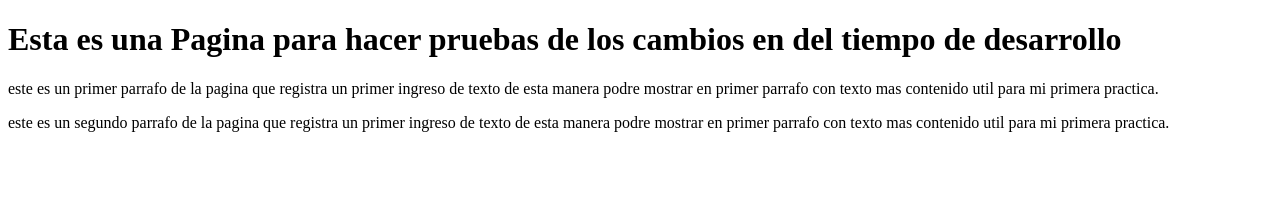
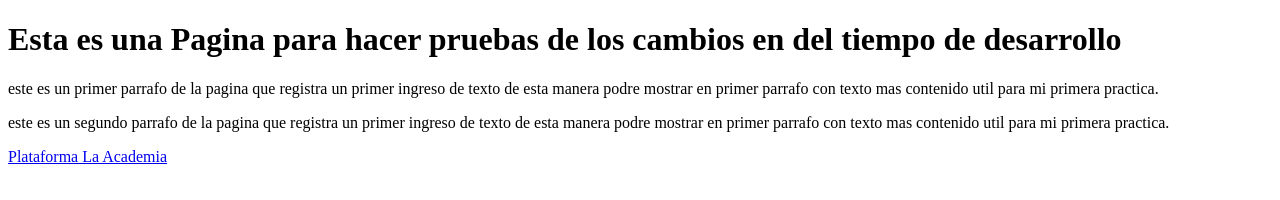
Before and after one commit to jimmyayoria/Practica1, a plain HTML site: page index.html in a window 1280 px wide. Drawn offline with Linux system fonts and the light colour scheme.

Commit message:
este es mi segundo commit agregando un enlace

```diff
--- a/index.html
+++ b/index.html
@@ -1,11 +1,13 @@
 <!DOCTYPE html>
 <html lang="en">
+
 <head>
     <meta charset="UTF-8">
     <meta http-equiv="X-UA-Compatible" content="IE=edge">
     <meta name="viewport" content="width=device-width, initial-scale=1.0">
     <title>Página de pruebas con repositorios Git</title>
 </head>
+
 <body>
     <h1>Esta es una Pagina para hacer pruebas de los cambios en del tiempo de desarrollo</h1>
 
@@ -13,5 +15,7 @@
         primer parrafo con texto mas contenido util para mi primera practica.</p>
     <p>este es un segundo parrafo de la pagina que registra un primer ingreso de texto de esta manera podre mostrar en
         primer parrafo con texto mas contenido util para mi primera practica.</p>
+        <a href="https:ca.aceaperu.com">Plataforma La Academia</a>
 </body>
+
 </html>
```
